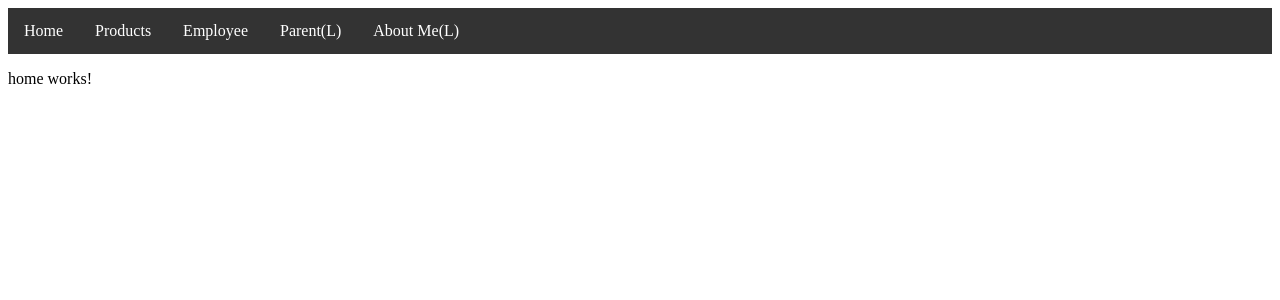
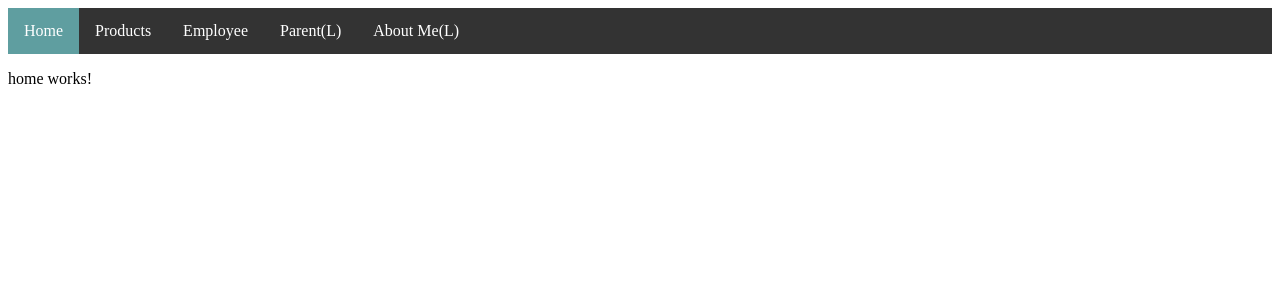
Before and after one commit to bhargavr445/Angular-Course, an Angular app: page /home in a window 1280 px wide. Shown: the top 300 px of the page. Built offline with nearby package versions, Linux system fonts and the light colour scheme.

Commit message:
added css to nav

```diff
--- a/src/app/nav/nav.component.html
+++ b/src/app/nav/nav.component.html
@@ -1,18 +1,18 @@
 <ul>
-  <li>
-    <a class="active" (click)="goTo('home')">Home</a>
+  <li routerLinkActive="act" [routerLinkActiveOptions]="{exact: true}">
+    <a class="active" routerLink="home">Home</a>
   </li>
-  <li>
+  <li routerLinkActive="act">
     <a (click)="goTo('products')">Products</a>
   </li>
   <!-- <li><a (click)="goTo('employee')">Employee</a></li> -->
-  <li>
+  <li routerLinkActive="act">
     <a routerLink="/employee">Employee</a>
   </li>
-  <li>
+  <li routerLinkActive="act">
     <a routerLink="/parent">Parent(L)</a>
   </li>
-  <li>
+  <li routerLinkActive="act">
     <a routerLink="/about">About Me(L)</a>
   </li>
 </ul>
--- a/src/app/nav/nav.component.scss
+++ b/src/app/nav/nav.component.scss
@@ -20,5 +20,10 @@
   }
 
   li a:hover {
-    background-color: #111;
+    background-color: cadetblue;
   }
+
+  .act {
+    background-color: cadetblue;
+    //color: aqua;
+  }
```
